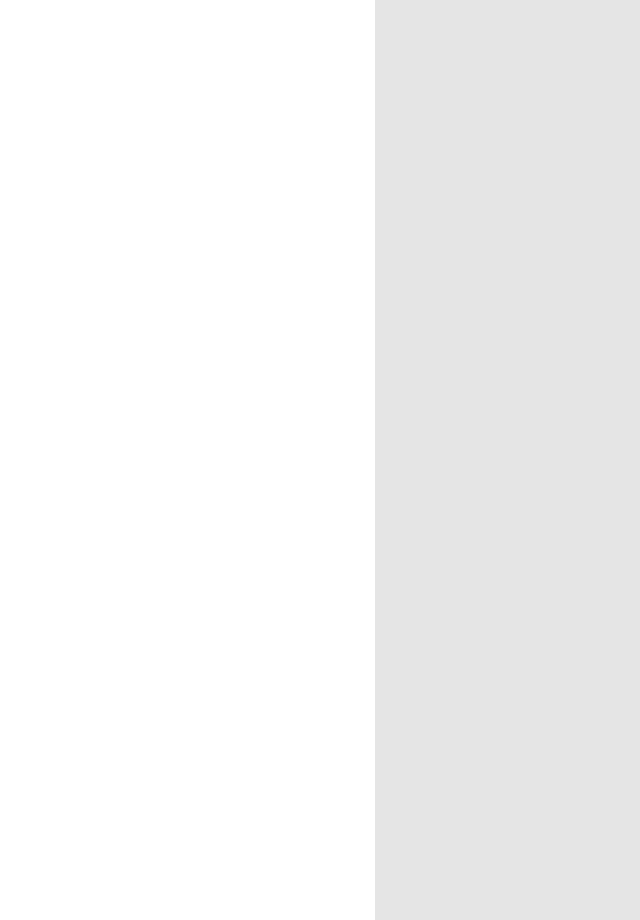
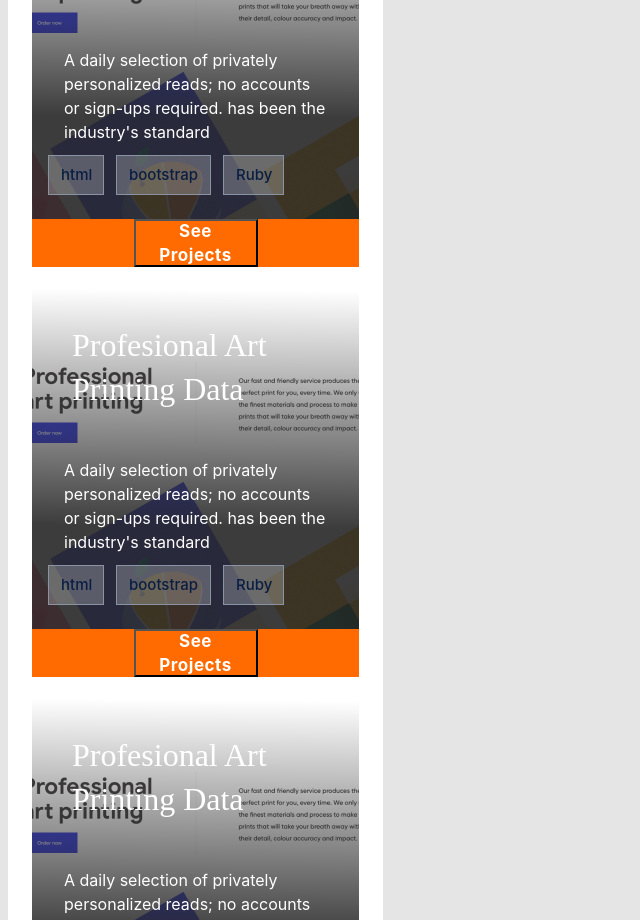
Before and after one commit to Mutai-Gilbert/Portfolio-2, a website: page index.html in a window 1280 px wide. Shown: the part 1880-2800 px from the top of the page, without its empty margins (0-640 px from the left). Drawn offline with Linux system fonts and the light colour scheme.

Commit message:
Added files

```diff
--- a/index.html
+++ b/index.html
@@ -28,7 +28,8 @@
         <h2> I'am a Software Developer</h2>
 
         <p>
-          I can help you build a product , feature or website Look through some of my work and experience! If you like what you see and have a project you need coded,
+          I can help you build a product , feature or website Look through some of my work and experience! If you like
+          what you see and have a project you need coded,
           don't hestiate to contact me.</p>
         <!--End of Welcome section-->
 
@@ -87,7 +88,9 @@ don't hestiate to contact me.</p>
         <div class="Title-post">
           <h2>Multi-Post Stories</h2>
           <div>
-          <p> A daily selection of privately personalized reads; no accounts or sign-ups required. has been the industry's standard dummy text ever since the 1500s, when an unknown printer took a standard dummy text.</p>
+            <p> A daily selection of privately personalized reads; no accounts or sign-ups required. has been the
+              industry's standard dummy text ever since the 1500s, when an unknown printer took a standard dummy text.
+            </p>
           </div>
 
           <div>
@@ -118,10 +121,10 @@ don't hestiate to contact me.</p>
       <div class="Frame43">
 
         <div class="card-works">
-
           <div class="Right-block">
             <h2> Profesional Art Printing Data</h2>
-      <p>A daily selection of privately personalized reads; no accounts or sign-ups required. has been the industry's standard</p>
+            <p>A daily selection of privately personalized reads; no accounts or sign-ups required. has been the
+              industry's standard</p>
 
             <div>
               <ul class="tags">
@@ -141,7 +144,154 @@ don't hestiate to contact me.</p>
             </div>
 
           </div>
+          <div class="Action">
+            <button class="button"> See Projects </button>
+          </div>
+        </div>
 
+        <div class="card-works">
+          <div class="Right-block">
+            <h2> Profesional Art Printing Data</h2>
+            <p>A daily selection of privately personalized reads; no accounts or sign-ups required. has been the
+              industry's standard</p>
+
+            <div>
+              <ul class="tags">
+                <!-- <li class="tags-css">
+          <a href="#" class="tags-content">css</a>
+        </li> -->
+                <li class="tags-html">
+                  <a href="#" class="tags-content">html</a>
+                </li>
+                <li class="tags-bootstrap">
+                  <a href="#" class="tags-content">bootstrap</a>
+                </li>
+                <li class="tags-ruby">
+                  <a href="#" class="tags-content">Ruby</a>
+                </li>
+              </ul>
+            </div>
+
+          </div>
+          <div class="Action">
+            <button class="button"> See Projects </button>
+          </div>
+        </div>
+
+        <div class="card-works">
+          <div class="Right-block">
+            <h2> Profesional Art Printing Data</h2>
+            <p>A daily selection of privately personalized reads; no accounts or sign-ups required. has been the
+              industry's standard</p>
+
+            <div>
+              <ul class="tags">
+                <!-- <li class="tags-css">
+        <a href="#" class="tags-content">css</a>
+      </li> -->
+                <li class="tags-html">
+                  <a href="#" class="tags-content">html</a>
+                </li>
+                <li class="tags-bootstrap">
+                  <a href="#" class="tags-content">bootstrap</a>
+                </li>
+                <li class="tags-ruby">
+                  <a href="#" class="tags-content">Ruby</a>
+                </li>
+              </ul>
+            </div>
+
+          </div>
+          <div class="Action">
+            <button class="button"> See Projects </button>
+          </div>
+        </div>
+
+        <div class="card-works">
+          <div class="Right-block">
+            <h2> Profesional Art Printing Data</h2>
+            <p>A daily selection of privately personalized reads; no accounts or sign-ups required. has been the
+              industry's standard</p>
+
+            <div>
+              <ul class="tags">
+                <!-- <li class="tags-css">
+        <a href="#" class="tags-content">css</a>
+      </li> -->
+                <li class="tags-html">
+                  <a href="#" class="tags-content">html</a>
+                </li>
+                <li class="tags-bootstrap">
+                  <a href="#" class="tags-content">bootstrap</a>
+                </li>
+                <li class="tags-ruby">
+                  <a href="#" class="tags-content">Ruby</a>
+                </li>
+              </ul>
+            </div>
+
+          </div>
+          <div class="Action">
+            <button class="button"> See Projects </button>
+          </div>
+        </div>
+
+        <div class="card-works">
+          <div class="Right-block">
+            <h2> Profesional Art Printing Data</h2>
+            <p>A daily selection of privately personalized reads; no accounts or sign-ups required. has been the
+              industry's standard</p>
+
+            <div>
+              <ul class="tags">
+                <!-- <li class="tags-css">
+        <a href="#" class="tags-content">css</a>
+      </li> -->
+                <li class="tags-html">
+                  <a href="#" class="tags-content">html</a>
+                </li>
+                <li class="tags-bootstrap">
+                  <a href="#" class="tags-content">bootstrap</a>
+                </li>
+                <li class="tags-ruby">
+                  <a href="#" class="tags-content">Ruby</a>
+                </li>
+              </ul>
+            </div>
+
+          </div>
+          <div class="Action">
+            <button class="button"> See Projects </button>
+          </div>
+        </div>
+
+        <div class="card-works">
+          <div class="Right-block">
+            <h2> Profesional Art Printing Data</h2>
+            <p>A daily selection of privately personalized reads; no accounts or sign-ups required. has been the
+              industry's standard</p>
+
+            <div>
+              <ul class="tags">
+                <!-- <li class="tags-css">
+        <a href="#" class="tags-content">css</a>
+      </li> -->
+                <li class="tags-html">
+                  <a href="#" class="tags-content">html</a>
+                </li>
+                <li class="tags-bootstrap">
+                  <a href="#" class="tags-content">bootstrap</a>
+                </li>
+                <li class="tags-ruby">
+                  <a href="#" class="tags-content">Ruby</a>
+                </li>
+              </ul>
+            </div>
+
+          </div>
+          <div class="Action">
+            <button class="button"> See Projects </button>
+          </div>
         </div>
 
     </section>
--- a/styles.css
+++ b/styles.css
@@ -79,8 +79,8 @@ h6 {
 
 * {
   box-sizing: border-box;
-  padding: 0;
-  margin: 0;
+  /* padding: 0;
+  margin: 0; */
   font-family: 'Poppins', sans-serif;
 }
 
@@ -239,10 +239,10 @@ h3 {
   flex-direction: column;
   align-items: flex-start;
   padding: 24px 24px 0 24px;
-  gap: 24px;
+  /* gap: 24px; */
 
   width: 375px;
-  height: 568px;
+  /* height: 568px; */
 }
 
 .img1 {
@@ -359,9 +359,6 @@ h3 {
   font-weight: 500;
   font-size: 15px;
   line-height: 20px;
-  /* identical to box height, or 133% */
-
-  /* Neutrals/N900 */
   color: #091E42;
 }
 
@@ -384,7 +381,7 @@ button:enabled {
 }
 
 .Frame43 {
-  background-color: #60c095;
+  /* background-color: #60c095; */
   display: flex;
 flex-direction: column;
 align-items: center;
@@ -396,7 +393,7 @@ height: 2436px;
 }
 
 .Frame43 h2 {
-  padding: 84px 16px 12px 16px;
+  /* padding: 84px 16px 12px 16px; */
   width: 295px;
 height: 81px;
 
@@ -405,9 +402,6 @@ font-style: normal;
 font-weight: 400;
 font-size: 32px;
 line-height: 44px;
-/* or 138% */
-
-/* Neutrals/N0 */
 color: #FFFFFF;
 }
 
@@ -415,15 +409,11 @@ color: #FFFFFF;
   padding: 12px 16px 12px 16px;
   width: 295px;
 height: 87px;
-
-/* Theme 3 / Body Reguler 2 */
 font-family: 'Inter';
 font-style: normal;
 font-weight: 400;
 font-size: 16px;
 line-height: 24px;
-/* or 150% */
-
 color: #FFFFFF;
 }
 
@@ -434,7 +424,57 @@ height: 386px;
 }
 
 .Right-block {
+  display: flex;
+flex-direction: column;
+align-items: flex-start;
+padding: 8px 16px;
+/* gap: 12px; */
 
+/* position: absolute; */
+/* width: 327px; */
+/* height: 248px; */
+/* left: calc(50% - 327px/2); */
+/* bottom: 62px; */
+}
+
+.Action {
+  /* position: absolute; */
+width: 327px;
+height: 48px;
+left: 0px;
+top: 0px;
+right: 0px;
+bottom: 0px;
+
+/* Theme 3 / Primary 1 */
+background: #FF6B00;
+}
+
+.Frame43 li {
+  display: flex;
+flex-direction: row;
+align-items: center;
+padding: 10px 12px;
+
+/* width: 56px; */
+height: 40px;
+
+background: rgba(255, 255, 255, 0.24);
+
+}
+
+.Frame43 button {
+  display: flex;
+flex-direction: row;
+align-items: center;
+padding: 12px;
+gap: 10px;
+
+position: relative;
+width: 124px;
+height: 48px;
+left: calc(50% - 124px/2);
+top: calc(50% - 48px/2);
 }
 
 /* about-section */
```
Lines whose indentation alone changed are shown as unchanged.
